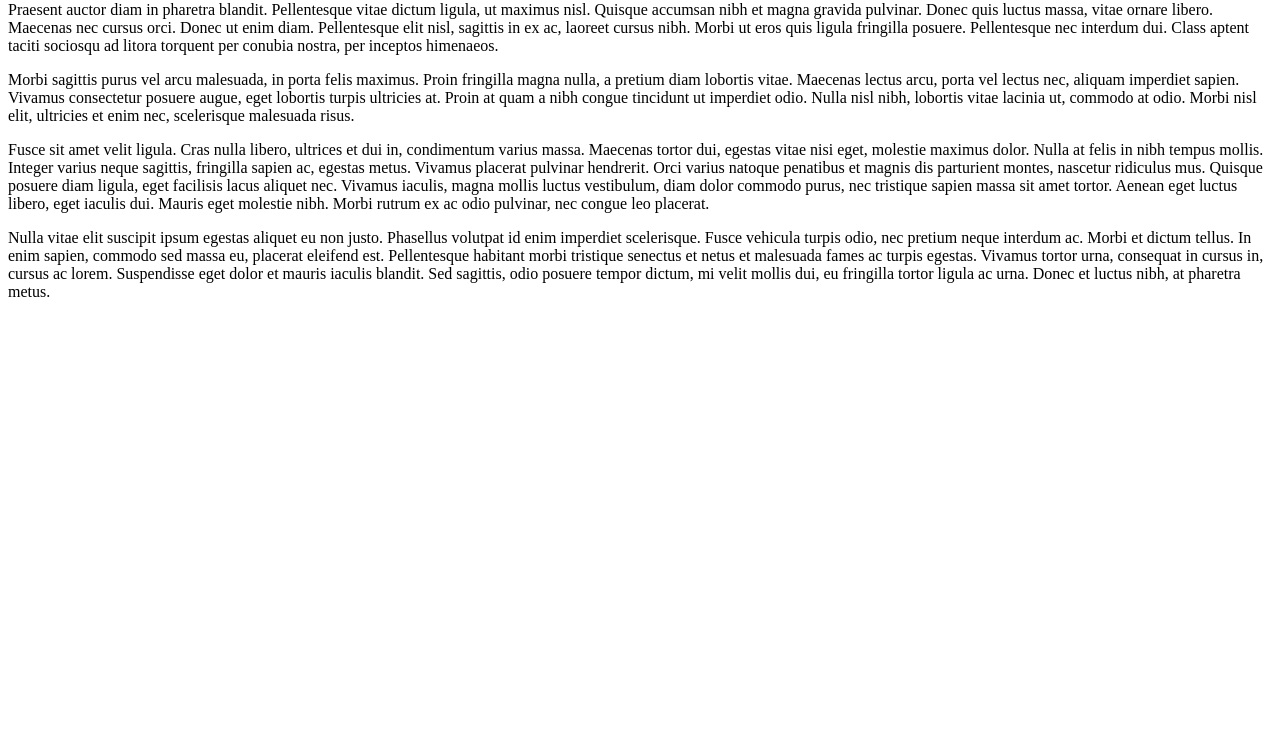
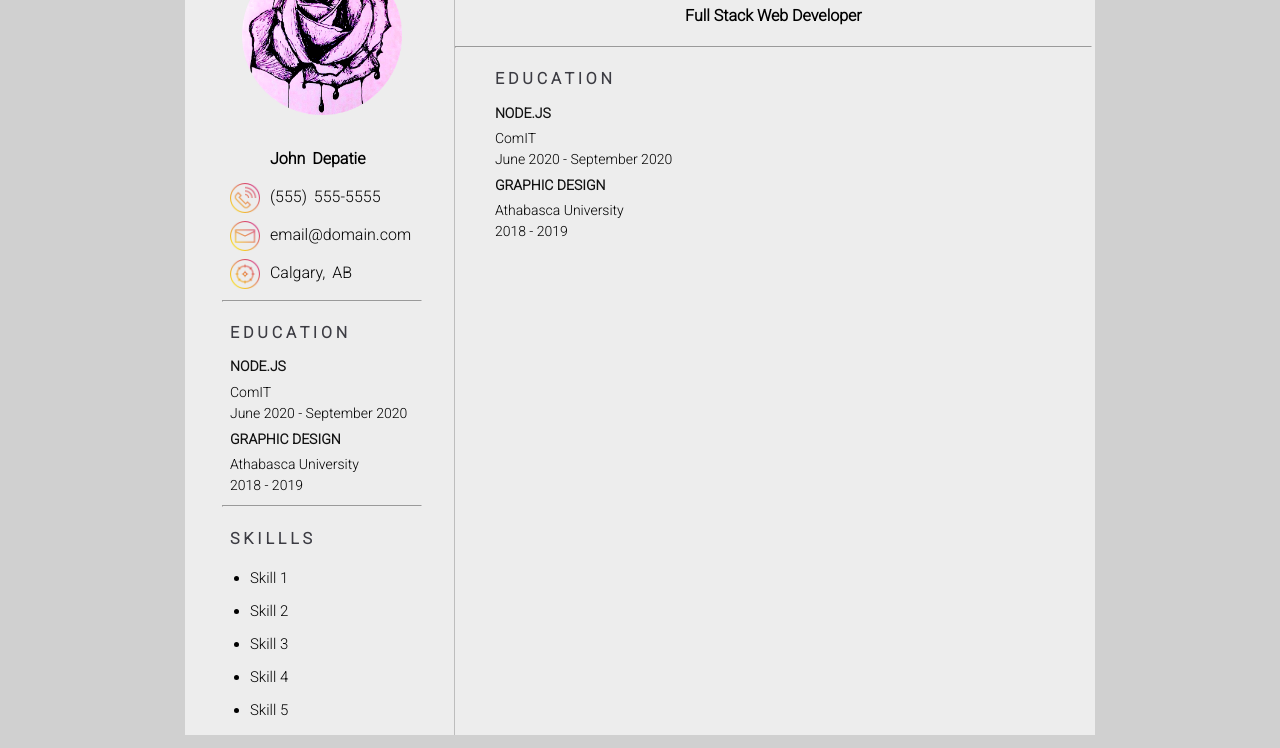
Before and after one commit to johndepatie/nodeyyc, a plain HTML site: page ex_5/documents/resume.html in a window 1280 px wide. Shown: the part 203-951 px from the top of the page. Before the commit the page ends 800 px from the top, so only its background shows below. Drawn offline with Linux system fonts and the light colour scheme.

Commit message:
Added new assets for Resume page; significant improvements to resume

```diff
--- a/ex_5/documents/resume.html
+++ b/ex_5/documents/resume.html
@@ -2,8 +2,11 @@
 <html>
     <head>
         <title>Resume</title>
+		<link rel="stylesheet" href="styles.css" type="text/css">
+		<link href="https://fonts.googleapis.com/css2?family=Open+Sans+Condensed:wght@300&family=Roboto:wght@300&display=swap" rel="stylesheet">
     </head>
     <body>
+		<div id="wrapper">
         <h1>Resume</h1>
         <hr>
         <nav>
@@ -14,10 +17,110 @@
             <a href="../contact.html">Contact</a>
         </nav>
         <hr>
+		<div id="resume">
+			<div class="row">
+				<div class="column left">
+					<div id="pfp"><img src="../assets/profile/profile-PH.png"></div>
+					<div id="contact">
+						<ul>
+							<li><strong>John Depatie</strong></li>
+							<img src="../assets/icons/003-phone.png">
+							<li>(555) 555-5555</li>
+							<img src="../assets/icons/002-email.png">
+							<li>email@domain.com</li>
+							<img src="../assets/icons/001-target.png">
+							<li>Calgary, AB</li>
+						</ul>
+					</div>
+					<hr>
+					<div class="category">
+						<ul>
+							<li>
+							  <h4>E D U C A T I O N<br>
+						      </h4>
+							</li>
+							<li>
+								<article>
+									<h4>Node.js</h4>
+									<p>ComIT</p>
+									<p>June 2020 - September 2020</p>
+								</article>
+							</li>
+							<li>
+								<article>
+									<h4>Graphic Design</h4>
+									<p>Athabasca University</p>
+									<p>2018 - 2019</p>
+								</article>
+							</li>
+						</ul>
+					</div>
+					<hr>
+					<div class="category">
+						<ul>
+							<li>
+							  <h4>S K I L L L S<br>
+						      </h4>
+							</li>
+							<li class="bulleted">
+								<p>Skill 1</p>
+							</li>
+							<li class="bulleted">
+								<p>Skill 2</p>
+							</li>
+							<li class="bulleted">
+								<p>Skill 3</p>
+							</li>
+							<li class="bulleted">
+								<p>Skill 4</p>
+							</li>
+							<li class="bulleted">
+								<p>Skill 5</p>
+							</li>
+						</ul>
+					</div>
+				</div>
+
+				<div class="column right">
+					<div id="nameplate">
+						<h1>John Depatie</h1>
+						<h4>Full Stack Web Developer</h4>
+					</div>
+					<hr>
+					<div class="category">
+						<ul>
+							<li>
+							  <h4>E D U C A T I O N<br>
+						      </h4>
+							</li>
+							<li>
+								<article>
+									<h4>Node.js</h4>
+									<p>ComIT</p>
+									<p>June 2020 - September 2020</p>
+								</article>
+							</li>
+							<li>
+								<article>
+									<h4>Graphic Design</h4>
+									<p>Athabasca University</p>
+									<p>2018 - 2019</p>
+								</article>
+							</li>
+						</ul>
+					</div>
+				</div>
+			</div>
+		</div>
+
         <p>Lorem ipsum dolor sit amet, consectetur adipiscing elit. Mauris lobortis massa nec neque fermentum vestibulum. Maecenas sem nunc, sodales sed bibendum sit amet, pretium vitae elit. Vivamus odio arcu, efficitur id erat ac, vehicula fringilla libero. Ut at nunc condimentum, hendrerit ligula eget, euismod dui. In ac sodales felis. Aliquam risus nulla, rutrum sit amet ex quis, tincidunt consequat dui. Nullam tincidunt risus dolor, non blandit dui imperdiet sit amet. Suspendisse enim lorem, ultricies cursus varius blandit, porttitor non justo.</p>
         <p>Praesent auctor diam in pharetra blandit. Pellentesque vitae dictum ligula, ut maximus nisl. Quisque accumsan nibh et magna gravida pulvinar. Donec quis luctus massa, vitae ornare libero. Maecenas nec cursus orci. Donec ut enim diam. Pellentesque elit nisl, sagittis in ex ac, laoreet cursus nibh. Morbi ut eros quis ligula fringilla posuere. Pellentesque nec interdum dui. Class aptent taciti sociosqu ad litora torquent per conubia nostra, per inceptos himenaeos.</p>
         <p>Morbi sagittis purus vel arcu malesuada, in porta felis maximus. Proin fringilla magna nulla, a pretium diam lobortis vitae. Maecenas lectus arcu, porta vel lectus nec, aliquam imperdiet sapien. Vivamus consectetur posuere augue, eget lobortis turpis ultricies at. Proin at quam a nibh congue tincidunt ut imperdiet odio. Nulla nisl nibh, lobortis vitae lacinia ut, commodo at odio. Morbi nisl elit, ultricies et enim nec, scelerisque malesuada risus.</p>
         <p>Fusce sit amet velit ligula. Cras nulla libero, ultrices et dui in, condimentum varius massa. Maecenas tortor dui, egestas vitae nisi eget, molestie maximus dolor. Nulla at felis in nibh tempus mollis. Integer varius neque sagittis, fringilla sapien ac, egestas metus. Vivamus placerat pulvinar hendrerit. Orci varius natoque penatibus et magnis dis parturient montes, nascetur ridiculus mus. Quisque posuere diam ligula, eget facilisis lacus aliquet nec. Vivamus iaculis, magna mollis luctus vestibulum, diam dolor commodo purus, nec tristique sapien massa sit amet tortor. Aenean eget luctus libero, eget iaculis dui. Mauris eget molestie nibh. Morbi rutrum ex ac odio pulvinar, nec congue leo placerat.</p>
         <p>Nulla vitae elit suscipit ipsum egestas aliquet eu non justo. Phasellus volutpat id enim imperdiet scelerisque. Fusce vehicula turpis odio, nec pretium neque interdum ac. Morbi et dictum tellus. In enim sapien, commodo sed massa eu, placerat eleifend est. Pellentesque habitant morbi tristique senectus et netus et malesuada fames ac turpis egestas. Vivamus tortor urna, consequat in cursus in, cursus ac lorem. Suspendisse eget dolor et mauris iaculis blandit. Sed sagittis, odio posuere tempor dictum, mi velit mollis dui, eu fringilla tortor ligula ac urna. Donec et luctus nibh, at pharetra metus.</p>
+		</div>
     </body>
+	<footer>
+		<div>Icons made by <a href="https://www.flaticon.com/authors/payungkead" title="Payungkead">Payungkead</a> from <a href="https://www.flaticon.com/" title="Flaticon">www.flaticon.com</a></div>
+	</footer>
 </html>
--- /dev/null
+++ b/ex_5/documents/styles.css
@@ -0,0 +1,95 @@
+/* CSS Document */
+body{
+	background-color: #D0D0D0;
+	font-family: 'Roboto', sans-serif;
+}
+
+#wrapper{
+	margin: 0 auto;
+	width: 90%;
+	max-width: 1200px;
+}
+#resume{
+	margin: 0 auto;
+	background-color: #EDEDED;
+	width: 80%;
+	max-width: 1200px;
+}
+#pfp{
+	margin:auto;
+	text-align: center;
+}
+#pfp img{
+	padding-top: 30px;
+	padding-bottom: 30px;
+	height: auto;
+	max-width: 160px;
+}
+#contact ul{
+	font-family: 'Roboto', sans-serif;
+	list-style-type: none;
+	margin: 0;
+	text-align: left;
+	word-spacing: 3px;
+	margin-left: 40px;
+	padding-bottom: 10px
+}
+#contact img{
+	height: auto;
+	max-width: 30px;
+	margin-left: -40px;
+	margin-bottom: -30px;
+}
+.category ul{
+	list-style-type: none;
+	text-align: justify;
+}
+.category li.bulleted{
+	list-style-type: disc;
+	margin-left: 20px;
+	text-align: justify;
+	font-size: 15px;
+}
+.category h4{
+	text-transform: uppercase;
+	color: #3C3C43;
+}
+.category article h4{
+	color: #121212;
+}
+.category article{
+	font-family: 'Roboto', sans-serif;
+	font-size: 14px;
+	line-height: 0.5;
+}
+.column {
+	align-content: center;
+  	float: left;
+  	width: 50%;
+}
+.left {
+	text-align: justify;
+  	width: 29%;
+	padding-left: 5px;
+	border-right: 1px solid #BDBDBD;
+}
+.left hr{
+	max-width: 75%;
+}
+
+.right {
+ 	width: 70%;
+	text-align: center;
+}
+
+.row:after {
+	content: "";
+  	display: table;
+  	clear: both;
+}
+
+footer{
+	margin: auto;
+	text-align: center;
+	font-size: 12px;
+}
```
Also changed, not shown: ex_5/assets/icons/001-target.png (added), ex_5/assets/icons/002-email.png (added), ex_5/assets/icons/003-phone.png (added), ex_5/assets/profile/profile-PH.png (added).
